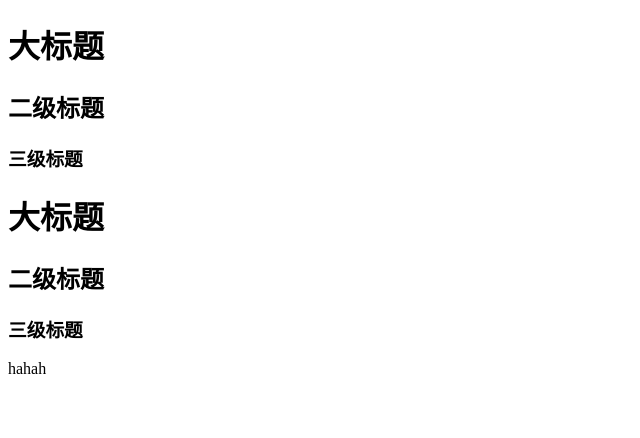
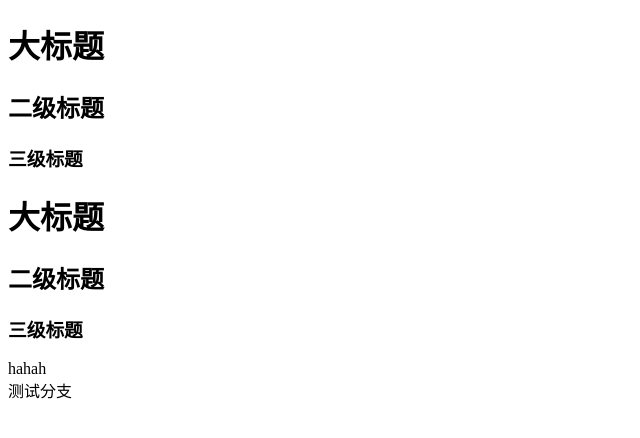
Before and after one commit to zhaozhuodev/work-flow, a website: page index.html in a window 1280 px wide. Shown: the full height of the page, 0-640 px from the left. Drawn offline with Linux system fonts and the light colour scheme.

Commit message:
test add

```diff
--- a/index.html
+++ b/index.html
@@ -16,6 +16,8 @@
     <h2>二级标题</h2>
     <h3>三级标题</h3>
     <div>hahah</div>
+    测试分支
+
 </body>
 
 </html>
```
